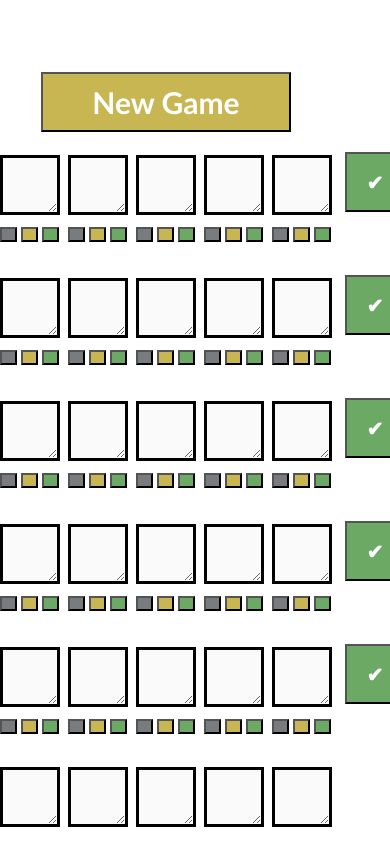
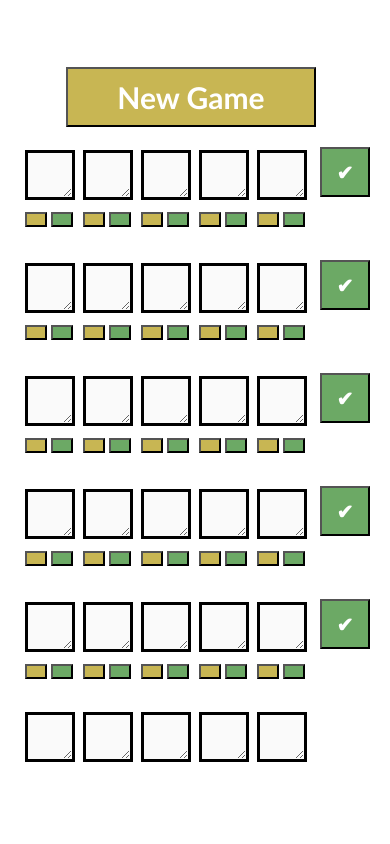
Before and after one commit to Buzz-Lightyear/wordle_solver, a plain HTML site: page index.html in a window 390 px wide. Drawn offline with Linux system fonts and the light colour scheme.

Commit message:
No need for gray button and more responsive

```diff
--- a/index.html
+++ b/index.html
@@ -30,27 +30,22 @@
             </tr>
             <tr>
                 <td>
-                    <button class="gray_button" onclick="color('00', '#787c7f')"></button>
                     <button class="yellow_button" onclick="color('00', '#c8b653')"></button>
                     <button class="green_button" onclick="color('00', '#6ca965')"></button>
                 </td>
                 <td>
-                    <button class="gray_button" onclick="color('01', '#787c7f')"></button>
                     <button class="yellow_button" onclick="color('01', '#c8b653')"></button>
                     <button class="green_button" onclick="color('01', '#6ca965')"></button>
                 </td>
                 <td>
-                    <button class="gray_button" onclick="color('02', '#787c7f')"></button>
                     <button class="yellow_button" onclick="color('02', '#c8b653')"></button>
                     <button class="green_button" onclick="color('02', '#6ca965')"></button>
                 </td>
                 <td>
-                    <button class="gray_button" onclick="color('03', '#787c7f')"></button>
                     <button class="yellow_button" onclick="color('03', '#c8b653')"></button>
                     <button class="green_button" onclick="color('03', '#6ca965')"></button>
                 </td>
                 <td>
-                    <button class="gray_button" onclick="color('04', '#787c7f')"></button>
                     <button class="yellow_button" onclick="color('04', '#c8b653')"></button>
                     <button class="green_button" onclick="color('04', '#6ca965')"></button>
                 </td>
@@ -81,27 +76,22 @@
             </tr>
             <tr>
                 <td>
-                    <button class="gray_button" onclick="color('10', '#787c7f')"></button>
                     <button class="yellow_button" onclick="color('10', '#c8b653')"></button>
                     <button class="green_button" onclick="color('10', '#6ca965')"></button>
                 </td>
                 <td>
-                    <button class="gray_button" onclick="color('11', '#787c7f')"></button>
                     <button class="yellow_button" onclick="color('11', '#c8b653')"></button>
                     <button class="green_button" onclick="color('11', '#6ca965')"></button>
                 </td>
                 <td>
-                    <button class="gray_button" onclick="color('12', '#787c7f')"></button>
                     <button class="yellow_button" onclick="color('12', '#c8b653')"></button>
                     <button class="green_button" onclick="color('12', '#6ca965')"></button>
                 </td>
                 <td>
-                    <button class="gray_button" onclick="color('13', '#787c7f')"></button>
                     <button class="yellow_button" onclick="color('13', '#c8b653')"></button>
                     <button class="green_button" onclick="color('13', '#6ca965')"></button>
                 </td>
                 <td>
-                    <button class="gray_button" onclick="color('14', '#787c7f')"></button>
                     <button class="yellow_button" onclick="color('14', '#c8b653')"></button>
                     <button class="green_button" onclick="color('14', '#6ca965')"></button>
                 </td>
@@ -132,27 +122,22 @@
             </tr>
             <tr>
                 <td>
-                    <button class="gray_button" onclick="color('20', '#787c7f')"></button>
                     <button class="yellow_button" onclick="color('20', '#c8b653')"></button>
                     <button class="green_button" onclick="color('20', '#6ca965')"></button>
                 </td>
                 <td>
-                    <button class="gray_button" onclick="color('21', '#787c7f')"></button>
                     <button class="yellow_button" onclick="color('21', '#c8b653')"></button>
                     <button class="green_button" onclick="color('21', '#6ca965')"></button>
                 </td>
                 <td>
-                    <button class="gray_button" onclick="color('22', '#787c7f')"></button>
                     <button class="yellow_button" onclick="color('22', '#c8b653')"></button>
                     <button class="green_button" onclick="color('22', '#6ca965')"></button>
                 </td>
                 <td>
-                    <button class="gray_button" onclick="color('23', '#787c7f')"></button>
                     <button class="yellow_button" onclick="color('23', '#c8b653')"></button>
                     <button class="green_button" onclick="color('23', '#6ca965')"></button>
                 </td>
                 <td>
-                    <button class="gray_button" onclick="color('24', '#787c7f')"></button>
                     <button class="yellow_button" onclick="color('24', '#c8b653')"></button>
                     <button class="green_button" onclick="color('24', '#6ca965')"></button>
                 </td>
@@ -183,27 +168,22 @@
             </tr>
             <tr>
                 <td>
-                    <button class="gray_button" onclick="color('30', '#787c7f')"></button>
                     <button class="yellow_button" onclick="color('30', '#c8b653')"></button>
                     <button class="green_button" onclick="color('30', '#6ca965')"></button>
                 </td>
                 <td>
-                    <button class="gray_button" onclick="color('31', '#787c7f')"></button>
                     <button class="yellow_button" onclick="color('31', '#c8b653')"></button>
                     <button class="green_button" onclick="color('31', '#6ca965')"></button>
                 </td>
                 <td>
-                    <button class="gray_button" onclick="color('32', '#787c7f')"></button>
                     <button class="yellow_button" onclick="color('32', '#c8b653')"></button>
                     <button class="green_button" onclick="color('32', '#6ca965')"></button>
                 </td>
                 <td>
-                    <button class="gray_button" onclick="color('33', '#787c7f')"></button>
                     <button class="yellow_button" onclick="color('33', '#c8b653')"></button>
                     <button class="green_button" onclick="color('33', '#6ca965')"></button>
                 </td>
                 <td>
-                    <button class="gray_button" onclick="color('34', '#787c7f')"></button>
                     <button class="yellow_button" onclick="color('34', '#c8b653')"></button>
                     <button class="green_button" onclick="color('34', '#6ca965')"></button>
                 </td>
@@ -234,27 +214,22 @@
             </tr>
             <tr>
                 <td>
-                    <button class="gray_button" onclick="color('40', '#787c7f')"></button>
                     <button class="yellow_button" onclick="color('40', '#c8b653')"></button>
                     <button class="green_button" onclick="color('40', '#6ca965')"></button>
                 </td>
                 <td>
-                    <button class="gray_button" onclick="color('41', '#787c7f')"></button>
                     <button class="yellow_button" onclick="color('41', '#c8b653')"></button>
                     <button class="green_button" onclick="color('41', '#6ca965')"></button>
                 </td>
                 <td>
-                    <button class="gray_button" onclick="color('42', '#787c7f')"></button>
                     <button class="yellow_button" onclick="color('42', '#c8b653')"></button>
                     <button class="green_button" onclick="color('42', '#6ca965')"></button>
                 </td>
                 <td>
-                    <button class="gray_button" onclick="color('43', '#787c7f')"></button>
                     <button class="yellow_button" onclick="color('43', '#c8b653')"></button>
                     <button class="green_button" onclick="color('43', '#6ca965')"></button>
                 </td>
                 <td>
-                    <button class="gray_button" onclick="color('44', '#787c7f')"></button>
                     <button class="yellow_button" onclick="color('44', '#c8b653')"></button>
                     <button class="green_button" onclick="color('44', '#6ca965')"></button>
                 </td>
--- a/main.css
+++ b/main.css
@@ -5,32 +5,26 @@
     z-index: 15;
     top: 50%;
     left: 50%;
-    margin: -300px 0 0 -200px;
-}
-
-.gray_button {
-    background-color: #787c7f;
-    height: 15px;
-    width: 17px;
+    margin: -325px 0 0 -175px;
 }
 
 .yellow_button {
     background-color: #c8b653;
     height: 15px;
-    width: 17px;
+    width: 22px;
 }
 
 .green_button {
     background-color: #6ca965;
     height: 15px;
-    width: 17px;
+    width: 22px;
 }
 
 .box {
     border: black;
     border-style: solid;
-    width:  60px;
-    height: 60px;
+    width:  50px;
+    height: 50px;
     font-size: 40px;
     text-align: center;
     text-transform:uppercase;
@@ -41,7 +35,7 @@ td{
 }
 
 #new_game {
-    margin-top: -50px;
+    margin-top: -30px;
     margin-bottom: 15px;
     height: 60px;
     width: 250px;
@@ -55,8 +49,8 @@ td{
 
 .next_word {
     margin-bottom: 5px;
-    height: 60px;
-    width: 60px;
+    height: 50px;
+    width: 50px;
     margin-left: 5px;
     font-size: 20px;
     font-family: 'Gill Sans', 'Gill Sans MT', Calibri, 'Trebuchet MS', sans-serif;
```
Also changed, not shown: 1 other file.
